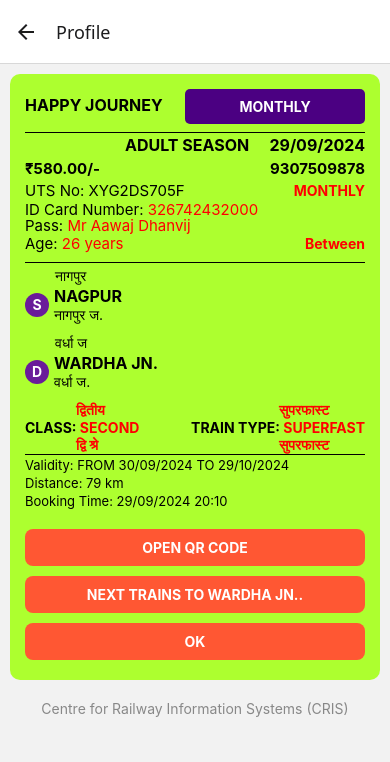
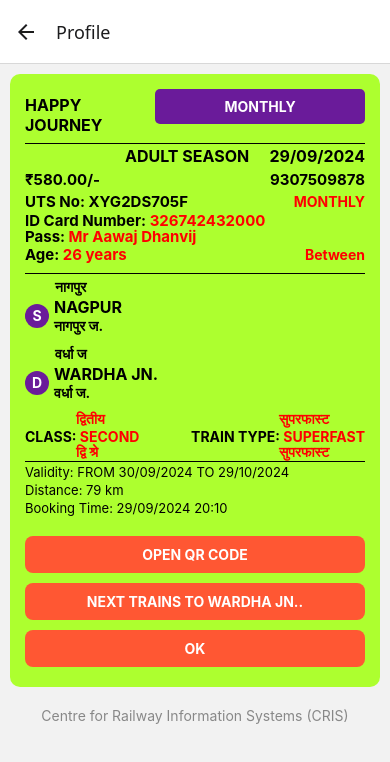
Before and after one commit to rolexaltron/React_native_app_uts, a React Native app: screen /Profile in a window 390 px wide. Shown: the top 762 px of the page. Built offline with nearby package versions, Linux system fonts and the light colour scheme.

Commit message:
Added a new feature

```diff
--- a/App.tsx
+++ b/App.tsx
@@ -39,9 +39,6 @@ type SectionProps = PropsWithChildren<{
 
 function App(): React.JSX.Element {
 
-
-
-
  return (
     <NavigationContainer>
       <Stack.Navigator>
--- a/src/Profile.tsx
+++ b/src/Profile.tsx
@@ -127,7 +127,7 @@ export default Profile;
 const styles = StyleSheet.create({
   container: {
     padding: 10,
-   // backgroundColor: '#eee',
+    // backgroundColor: '#eee',
   },
   title: {
     fontSize: 18,
@@ -200,11 +200,11 @@ const styles = StyleSheet.create({
     color: '#888',
   },
   buttonmon: {
-    backgroundColor: '#4B0082',
+    backgroundColor: '#6A1B9A',
     padding: 9,
     borderRadius: 5,
     alignItems: 'center',
-    width: 180, // Set desired width
+    width: 210, // Set desired width
     alignSelf: 'flex-start', // Align it to the left of the container
   },
   buttonTextmon: {
@@ -244,6 +244,7 @@ const styles = StyleSheet.create({
   info1: {
     fontSize: 15,
     marginVertical: -1.5,
+    fontWeight: 'bold',
   },
   red1: {
     color: 'red',
@@ -261,7 +262,7 @@ const styles = StyleSheet.create({
     padding: 0,
     borderBottomWidth: 1,
     borderColor: 'black',
-    marginTop:-4
+    marginTop: -4,
   },
   rowAlign: {
     flexDirection: 'row',
@@ -286,11 +287,13 @@ const styles = StyleSheet.create({
   },
   stationLocal: {
     fontSize: 14,
+    fontWeight: 'bold',
   },
   localLang: {
     fontSize: 14,
     marginBottom: 1,
-    marginLeft:30
+    marginLeft: 30,
+    fontWeight: 'bold',
   },
 
   bottomRow: {
@@ -307,14 +310,14 @@ const styles = StyleSheet.create({
     color: 'red',
     fontWeight: 'bold',
     fontSize: 14,
-    marginLeft:51
-
+    marginLeft: 51,
+    marginTop: -2,
   },
-    localRed1: {
+  localRed1: {
     color: 'red',
     fontWeight: 'bold',
     fontSize: 14,
-    marginLeft:88
-
+    marginLeft: 88,
+    marginTop: -2,
   },
 });
```
